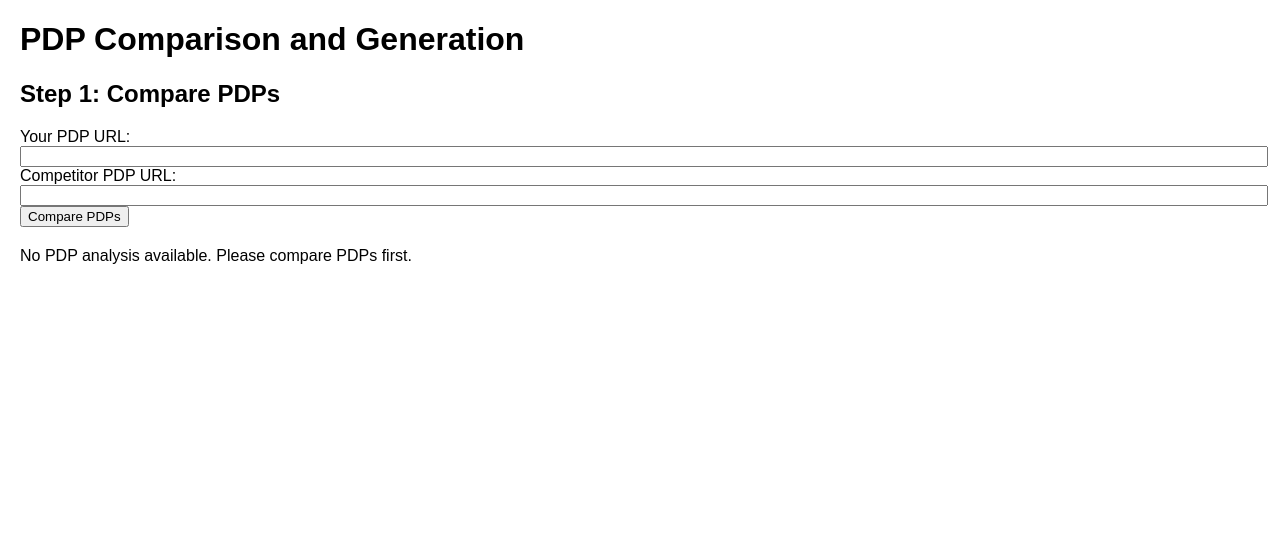
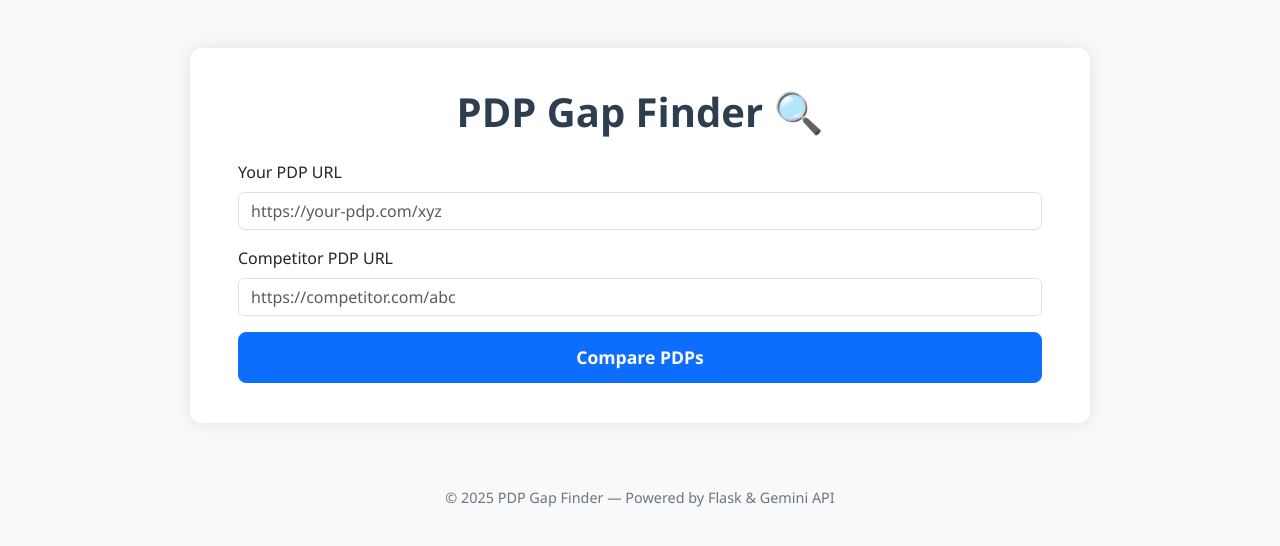
Before and after one commit to FahadBinAbdullah7/pdp-gap-finder-backend, a Flask app: page / in a window 1280 px wide. Shown: the top 546 px of the page. Run offline with Flask 3, Linux system fonts and the light colour scheme.

Commit message:
Update index.html

```diff
--- a/templates/index.html
+++ b/templates/index.html
@@ -1,99 +1,127 @@
 <!DOCTYPE html>
-<html>
+<html lang="en">
 <head>
-    <title>PDP Comparison and Generation</title>
-    <style>
-        body { font-family: Arial, sans-serif; margin: 20px; }
-        .section { margin-bottom: 20px; }
-        .error { color: red; }
-        textarea { width: 100%; height: 100px; }
-        pre { background: #f4f4f4; padding: 10px; border: 1px solid #ddd; }
-    </style>
+  <meta charset="UTF-8" />
+  <meta name="viewport" content="width=device-width, initial-scale=1" />
+  <title>PDP Gap Finder</title>
+
+  <!-- Bootstrap 5 CSS -->
+  <link href="https://cdn.jsdelivr.net/npm/bootstrap@5.3.0/dist/css/bootstrap.min.css" rel="stylesheet" />
+
+  <style>
+    body {
+      background: #f8f9fa;
+      padding-top: 3rem;
+      font-family: 'Segoe UI', Tahoma, Geneva, Verdana, sans-serif;
+    }
+
+    .container {
+      max-width: 900px;
+      background: #fff;
+      padding: 2.5rem 3rem;
+      border-radius: 12px;
+      box-shadow: 0 0 15px rgba(0,0,0,0.1);
+    }
+
+    h1 {
+      font-weight: 700;
+      margin-bottom: 1.5rem;
+      color: #2c3e50;
+      text-align: center;
+    }
+
+    .btn-primary {
+      width: 100%;
+      padding: 0.7rem;
+      font-size: 1.1rem;
+      font-weight: 600;
+      border-radius: 8px;
+    }
+
+    .loading {
+      display: none;
+      margin-top: 15px;
+      text-align: center;
+      color: #0d6efd;
+      font-weight: 600;
+    }
+
+    pre {
+      background-color: #212529;
+      color: #e9ecef;
+      padding: 1.5rem;
+      border-radius: 10px;
+      max-height: 450px;
+      overflow-y: auto;
+      white-space: pre-wrap;
+      font-size: 1rem;
+      line-height: 1.5;
+      box-shadow: inset 0 0 8px rgba(255,255,255,0.1);
+      margin-top: 2rem;
+    }
+
+    footer {
+      margin-top: 4rem;
+      text-align: center;
+      color: #6c757d;
+      font-size: 0.9rem;
+    }
+  </style>
 </head>
 <body>
-    <h1>PDP Comparison and Generation</h1>
+  <div class="container">
+    <h1>PDP Gap Finder 🔍</h1>
+    <form method="POST" id="pdpForm" novalidate>
+      <div class="mb-3">
+        <label for="your_url" class="form-label">Your PDP URL</label>
+        <input type="url" class="form-control" id="your_url" name="your_url" required placeholder="https://your-pdp.com/xyz" />
+        <div class="invalid-feedback">Please enter your PDP URL.</div>
+      </div>
+      <div class="mb-3">
+        <label for="comp_url" class="form-label">Competitor PDP URL</label>
+        <input type="url" class="form-control" id="comp_url" name="comp_url" required placeholder="https://competitor.com/abc" />
+        <div class="invalid-feedback">Please enter the competitor's PDP URL.</div>
+      </div>
+      <button type="submit" id="submitBtn" class="btn btn-primary">Compare PDPs</button>
+      <div class="loading" id="loadingSpinner">
+        <div class="spinner-border text-primary me-2" role="status"></div>
+        Analyzing PDPs, please wait...
+      </div>
+    </form>
 
-    <!-- Step 1: Compare PDPs -->
-    <div class="section">
-        <h2>Step 1: Compare PDPs</h2>
-        <form method="POST" enctype="multipart/form-data" action="/">
-            <input type="hidden" name="action" value="compare">
-            <label>Your PDP URL:</label><br>
-            <input type="text" name="your_url" style="width: 100%;" value="{{ result.your_url|default('')|e }}"><br>
-            <label>Competitor PDP URL:</label><br>
-            <input type="text" name="comp_url" style="width: 100%;" value="{{ result.comp_url|default('')|e }}"><br>
-            <input type="submit" value="Compare PDPs">
-        </form>
-    </div>
-
-    <!-- Display PDP Analysis -->
-    {% if result.pdp_analysis %}
-    <div class="section">
-        <h2>PDP Analysis</h2>
-        <pre>{{ result.pdp_analysis|e }}</pre>
-    </div>
-    {% else %}
-    <div class="section">
-        <p>No PDP analysis available. Please compare PDPs first.</p>
+    {% if result %}
+    <div class="result-section">
+      <h3 class="mt-4">📊 Analysis Result:</h3>
+      <pre>{{ result }}</pre>
     </div>
     {% endif %}
+  </div>
 
-    <!-- Step 2: Upload PDF -->
-    {% if result.pdp_analysis %}
-    <div class="section">
-        <h2>Step 2: Upload PDP Description PDF</h2>
-        <form method="POST" enctype="multipart/form-data" action="/">
-            <input type="hidden" name="action" value="upload">
-            <input type="hidden" name="pdp_analysis" value="{{ result.pdp_analysis|e }}">
-            <label>Upload PDF:</label><br>
-            <input type="file" name="pdf_file" accept=".pdf"><br>
-            <input type="submit" value="Upload PDF">
-        </form>
-    </div>
-    {% endif %}
+  <footer>
+    &copy; 2025 PDP Gap Finder — Powered by Flask & Gemini API
+  </footer>
 
-    <!-- Step 3: Specify Program and Generate SEO Keywords -->
-    {% if result.pdf_text %}
-    <div class="section">
-        <h2>Step 3: Specify Program and Generate SEO Keywords</h2>
-        <form method="POST" enctype="multipart/form-data" action="/">
-            <input type="hidden" name="action" value="generate_seo">
-            <input type="hidden" name="pdp_analysis" value="{{ result.pdp_analysis|e }}">
-            <input type="hidden" name="pdf_text" value="{{ result.pdf_text|e }}">
-            <label>Program Name:</label><br>
-            <input type="text" name="program" value="{{ result.program|default('')|e }}"><br>
-            <input type="submit" value="Generate SEO Keywords">
-        </form>
-    </div>
-    {% endif %}
+  <!-- Bootstrap 5 JS Bundle -->
+  <script src="https://cdn.jsdelivr.net/npm/bootstrap@5.3.0/dist/js/bootstrap.bundle.min.js"></script>
 
-    <!-- Display SEO Keywords -->
-    {% if result.seo_keywords %}
-    <div class="section">
-        <h2>SEO Keywords</h2>
-        <form method="POST" enctype="multipart/form-data" action="/">
-            <input type="hidden" name="action" value="generate_pdp">
-            <input type="hidden" name="pdp_analysis" value="{{ result.pdp_analysis|e }}">
-            <input type="hidden" name="pdf_text" value="{{ result.pdf_text|e }}">
-            <input type="hidden" name="program" value="{{ result.program|default('')|e }}">
-            <label>Edit SEO Keywords:</label><br>
-            <textarea name="seo_keywords">{{ result.seo_keywords|e }}</textarea><br>
-            <input type="submit" value="Generate PDP Description">
-        </form>
-    </div>
-    {% endif %}
+  <script>
+    // Bootstrap validation + spinner toggle
+    (() => {
+      const form = document.getElementById('pdpForm');
+      const submitBtn = document.getElementById('submitBtn');
+      const spinner = document.getElementById('loadingSpinner');
 
-    <!-- Display Generated PDP Description -->
-    {% if result.pdp_description %}
-    <div class="section">
-        <h2>Generated PDP Description</h2>
-        <pre>{{ result.pdp_description|e }}</pre>
-    </div>
-    {% endif %}
-
-    <!-- Display Errors -->
-    {% if result.error %}
-    <div class="error">{{ result.error|e }}</div>
-    {% endif %}
+      form.addEventListener('submit', (event) => {
+        if (!form.checkValidity()) {
+          event.preventDefault();
+          event.stopPropagation();
+          form.classList.add('was-validated');
+        } else {
+          submitBtn.disabled = true;
+          spinner.style.display = 'block';
+        }
+      });
+    })();
+  </script>
 </body>
 </html>
```
